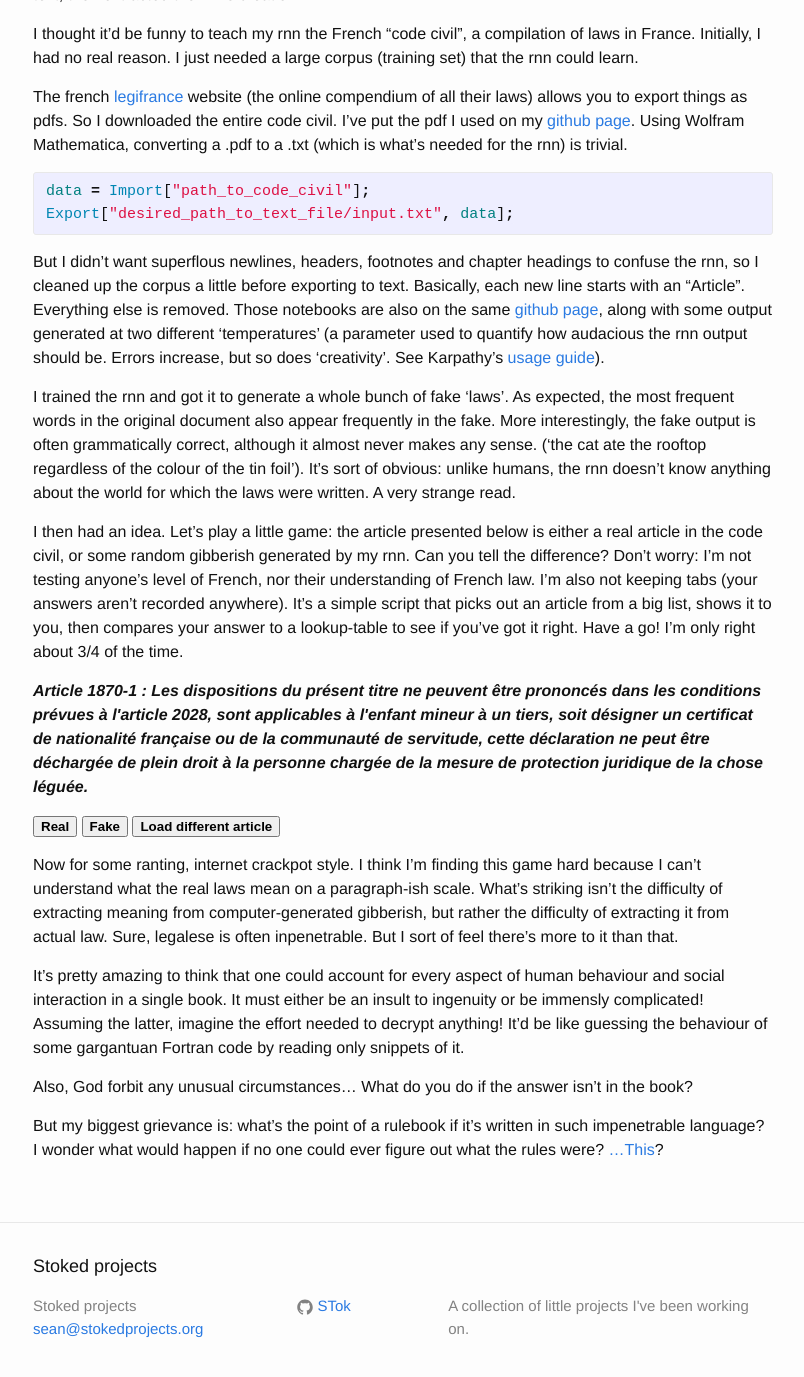
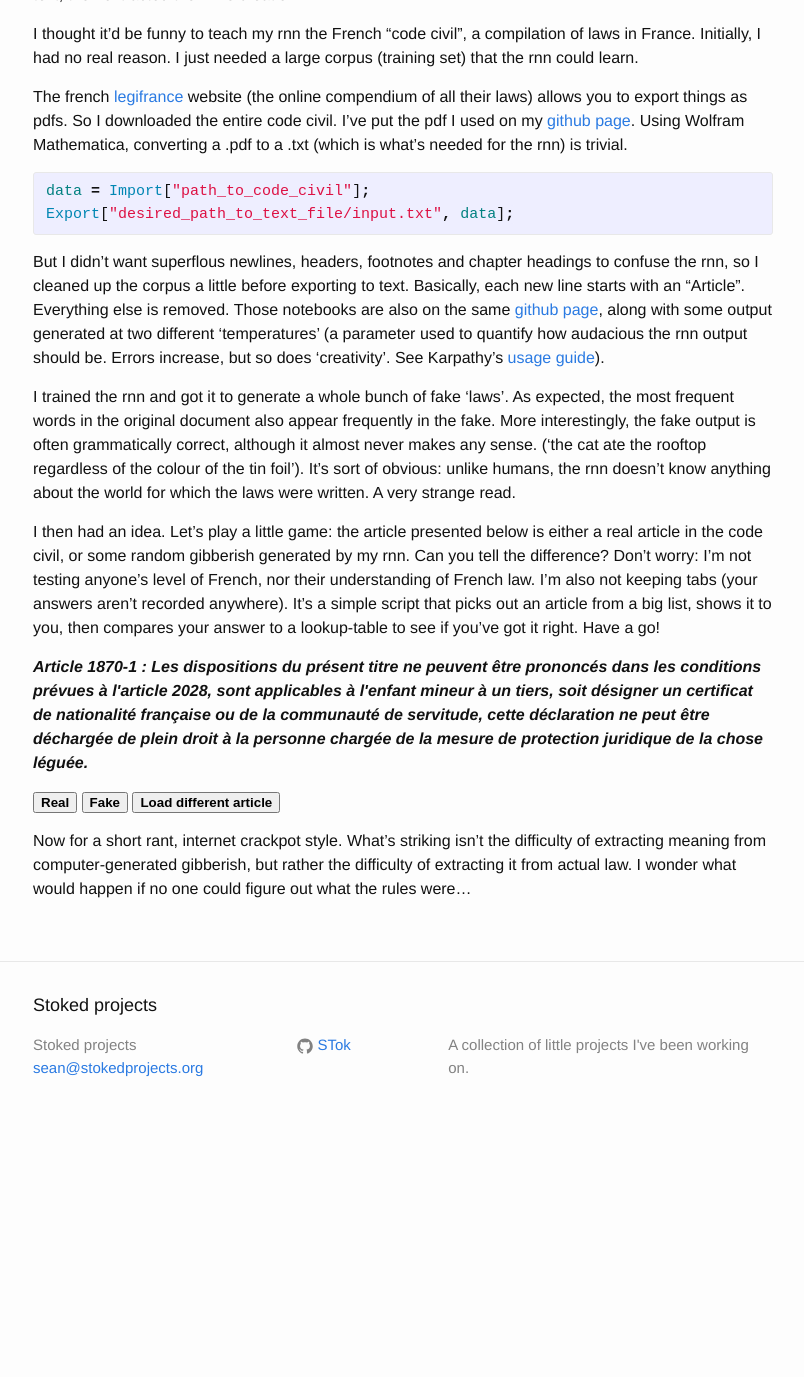
Before and after one commit to Stok/stok.github.io, a Jekyll site: the page built from _posts/2016-03-14-Code Civil.markdown, in a window 1280 px wide and 1400 px high, scrolled down 527 px. Shown: the top 1377 px of the window, without its empty margins (237-1041 px from the left). Built offline with Jekyll 4.4.1, drawn with Linux system fonts in a browser that asks for light colours; nearby versions of some CDN libraries; after the commit the page ends 1666 px from its top, so only the background shows below that.

Commit message:
shortened cc

```diff
--- a/_posts/2016-03-14-Code Civil.markdown
+++ b/_posts/2016-03-14-Code Civil.markdown
@@ -46,7 +46,7 @@ Don't worry: I'm not testing anyone's level of French, nor their understanding o
 I'm also not keeping tabs (your answers aren't recorded anywhere).
 It's a simple script that picks out an article from a big list, shows it to you,
 then compares your answer to a lookup-table to see if you've got it right.
-Have a go! I'm only right about 3/4 of the time.
+Have a go!
 
 <em><b><i>
 <script src="https://code.jquery.com/jquery-1.10.2.js">
@@ -95,21 +95,10 @@ function UserFakeClick() {
 }
 </script>
 
-Now for some ranting, internet crackpot style.
-I think I'm finding this game hard because I can't understand what the real laws mean on a paragraph-ish scale.
+Now for a short rant, internet crackpot style.
 What's striking isn't the difficulty of extracting meaning from computer-generated gibberish,
 but rather the difficulty of extracting it from actual law.
-Sure, legalese is often inpenetrable. But I sort of feel there's more to it than that.
-
-It's pretty amazing to think that one could account for every aspect of human behaviour and social interaction in a single book.
-It must either be an insult to ingenuity or be immensly complicated!
-Assuming the latter, imagine the effort needed to decrypt anything!
-It'd be like guessing the behaviour of some gargantuan Fortran code by reading only snippets of it.
-
-Also, God forbit any unusual circumstances... What do you do if the answer isn't in the book?
-
-But my biggest grievance is: what's the point of a rulebook if it's written in such impenetrable language?
-I wonder what would happen if no one could ever figure out what the rules were? [...This]?
+I wonder what would happen if no one could figure out what the rules were...
 
 [last post]: /projects/2016/02/26/iChopin.html
 [rnn that learns text]: https://github.com/karpathy/char-rnn
```
